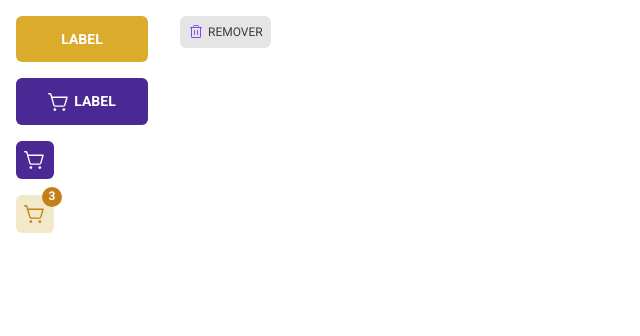
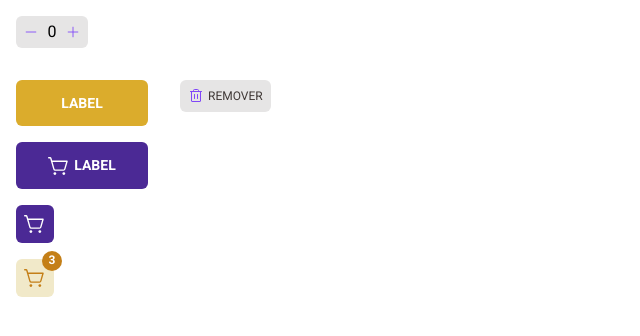
Before and after one commit to alex-britto/PDCoffe, a React (Vite) app: page / in a window 1280 px wide. Shown: the top 336 px of the page, without its empty margins (0-640 px from the left). Built offline with nearby package versions, Linux system fonts and the light colour scheme.

Commit message:
add NumberInput component

```diff
--- a/src/App.tsx
+++ b/src/App.tsx
@@ -1,11 +1,24 @@
 import { ShoppingCartSimple, Trash } from "phosphor-react"
+import { useState } from "react"
 import { ThemeProvider } from "styled-components"
-import { Button } from "./components"
+import { Button, NumberInput } from "./components"
 import { defaultTheme } from "./styles/themes/defaultTheme"
 
 function App() {
+  const [numberInputValue, setNumberInputValue] = useState(0)
   return (
     <ThemeProvider theme={defaultTheme}>
+      <div className="m-4">
+        <NumberInput
+          value={numberInputValue}
+          onIncreaseClick={() =>
+            setNumberInputValue((numberInputValue) => numberInputValue + 1)
+          }
+          onDecreaseClick={() =>
+            setNumberInputValue((numberInputValue) => numberInputValue - 1)
+          }
+        />
+      </div>
       <div className="flex ">
         <div>
           <Button
--- /dev/null
+++ b/src/components/NumberInput/NumberInput.tsx
@@ -0,0 +1,82 @@
+import { InputHTMLAttributes } from "react"
+import styled, { css } from "styled-components"
+
+import { defaultTheme } from "../../styles/themes/defaultTheme"
+
+import { Minus, Plus } from "phosphor-react"
+
+interface NumberInputProps extends InputHTMLAttributes<HTMLInputElement> {
+  value: number
+  onIncreaseClick: () => void
+  onDecreaseClick: () => void
+}
+
+export function NumberInput({
+  value,
+  onIncreaseClick,
+  onDecreaseClick,
+  ...rest
+}: NumberInputProps) {
+  return (
+    <Container>
+      <Minus
+        size={14}
+        color={defaultTheme.colors.purple.default}
+        onClick={onDecreaseClick}
+        cursor="pointer"
+      />
+      <input {...rest} type="number" min={0} max={99} value={value} />
+      <Plus
+        size={14}
+        color={defaultTheme.colors.purple.default}
+        onClick={onIncreaseClick}
+        cursor="pointer"
+      />
+    </Container>
+  )
+}
+
+const Container = styled.div`
+  ${({ theme: { colors } }) => css`
+    width: fit-content;
+    height: 32px;
+    display: flex;
+    justify-content: space-between;
+    align-items: center;
+    gap: 4px;
+    padding: 8px;
+
+    border-radius: 6px;
+
+    background-color: ${colors.base.button};
+
+    font-family: "Roboto";
+    font-style: normal;
+    font-weight: 400;
+    font-size: 16px;
+
+    input {
+      width: 20px;
+      text-align: center;
+      border: none;
+      background-color: transparent;
+    }
+
+    input:focus-visible {
+      outline: none;
+    }
+
+    Chrome,
+    Safari,
+    Edge,
+    Opera input::-webkit-outer-spin-button,
+    input::-webkit-inner-spin-button {
+      -webkit-appearance: none;
+      margin: 0;
+    }
+
+    Firefox input[type="number"] {
+      -moz-appearance: textfield;
+    }
+  `}
+`
--- a/src/components/index.ts
+++ b/src/components/index.ts
@@ -1,3 +1,2 @@
-import { Button } from "./Button/Button"
-
-export { Button }
+export { Button } from "./Button/Button"
+export { NumberInput } from "./NumberInput/NumberInput"
```
Also changed, not shown: vite.config.ts.timestamp-1673498383680.mjs (added, +1 -0 lines).
